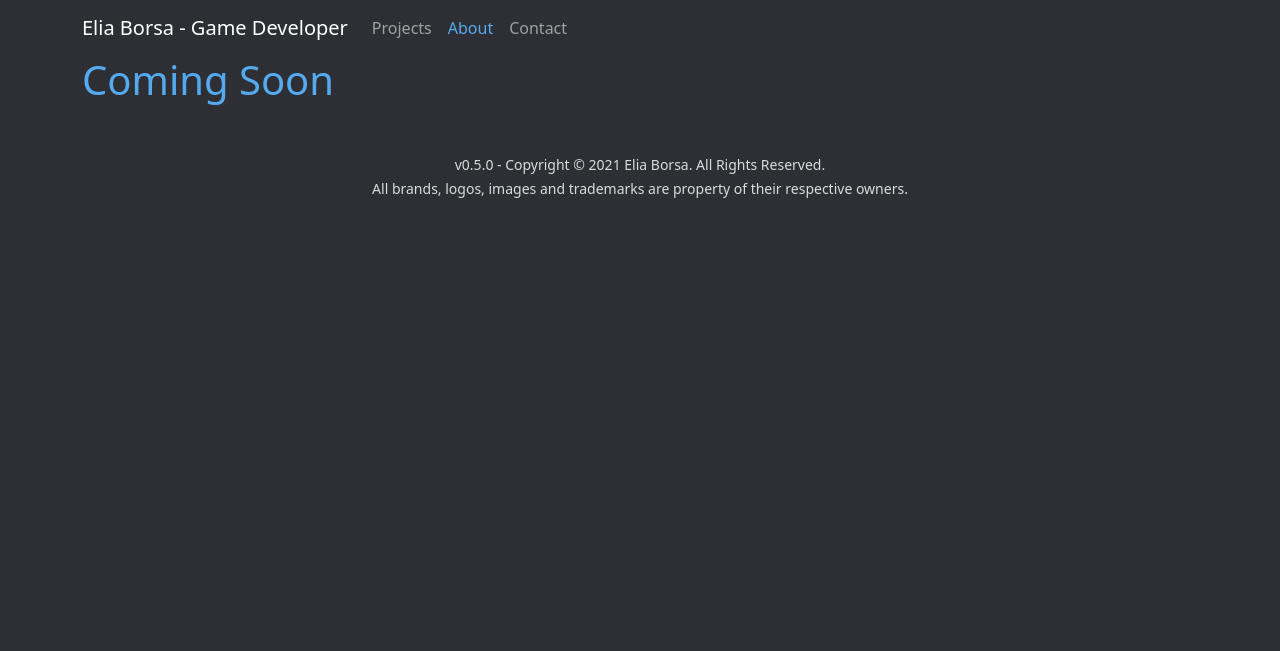
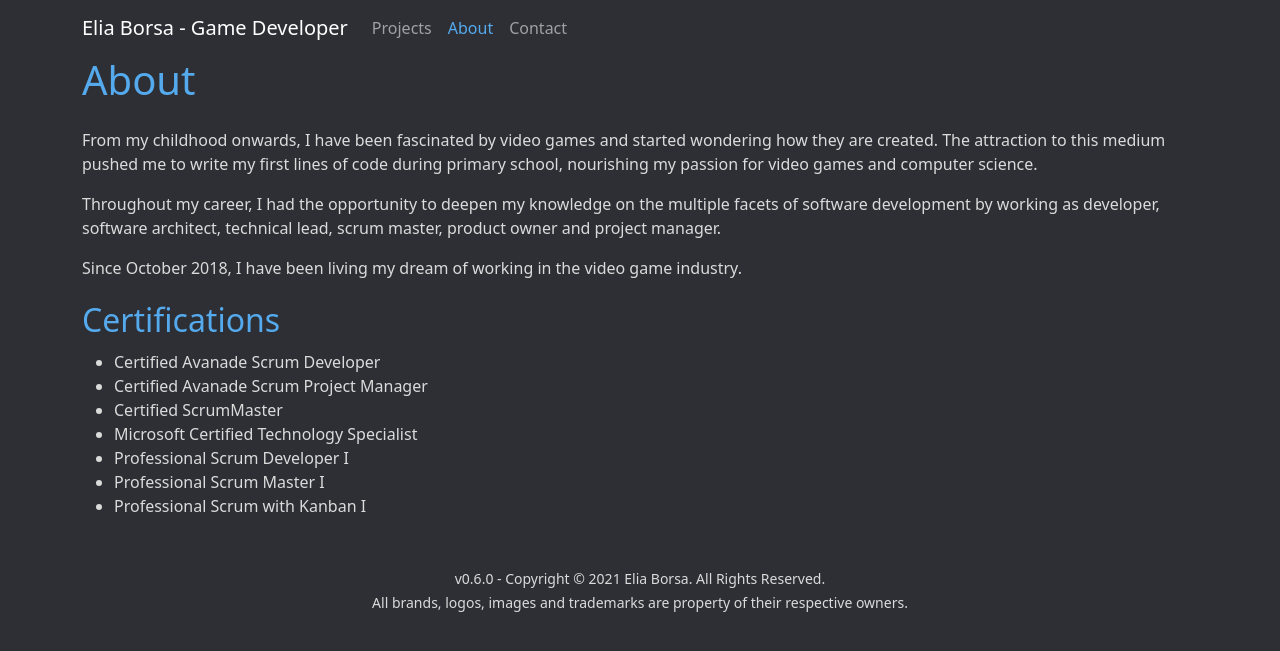
Before and after one commit to Aquastorm/aquastorm.github.io, a Jekyll site: the page built from about.html, in a window 1280 px wide. Shown: the top 651 px of the page. Built offline with Jekyll 4.4.1, drawn with Linux system fonts in a browser that asks for light colours; nearby versions of some CDN libraries.

Commit message:
[added] a first version of the about page

```diff
--- a/_includes/footer.html
+++ b/_includes/footer.html
@@ -2,7 +2,7 @@
     <div class="container">
         <p class="text-center">
             <small>
-                v0.5.0 - Copyright &copy; {{ 'now' | date: "%Y" }} Elia Borsa. All Rights Reserved.<br>
+                v0.6.0 - Copyright &copy; {{ 'now' | date: "%Y" }} Elia Borsa. All Rights Reserved.<br>
                 All brands, logos, images and trademarks are property of their respective owners.
             </small>
         </p>
--- a/about.html
+++ b/about.html
@@ -1,4 +1,31 @@
 ---
 title: About | Elia Borsa - Game Developer
 ---
-<h1>{{"Coming Soon"}}</h1>
+<article>
+    <section>
+        <h1>About</h1>
+        <p>
+            From my childhood onwards, I have been fascinated by video games and started wondering how they are created. The attraction to this medium
+            pushed me to write my first lines of code during primary school, nourishing my passion for video games and computer science.
+        </p>
+        <p>
+            Throughout my career, I had the opportunity to deepen my knowledge on the multiple facets of software development by working as developer,
+            software architect, technical lead, scrum master, product owner and project manager.
+        </p>
+        <p>
+            Since October 2018, I have been living my dream of working in the video game industry.
+        </p>
+    </section>
+    <section>
+        <h2>Certifications</h2>
+        <ul>
+            <li>Certified Avanade Scrum Developer</li>
+            <li>Certified Avanade Scrum Project Manager</li>
+            <li>Certified ScrumMaster</li>
+            <li>Microsoft Certified Technology Specialist</li>
+            <li>Professional Scrum Developer I</li>
+            <li>Professional Scrum Master I</li>
+            <li>Professional Scrum with Kanban I</li>
+        </ul>
+    </section>
+</article>
```
